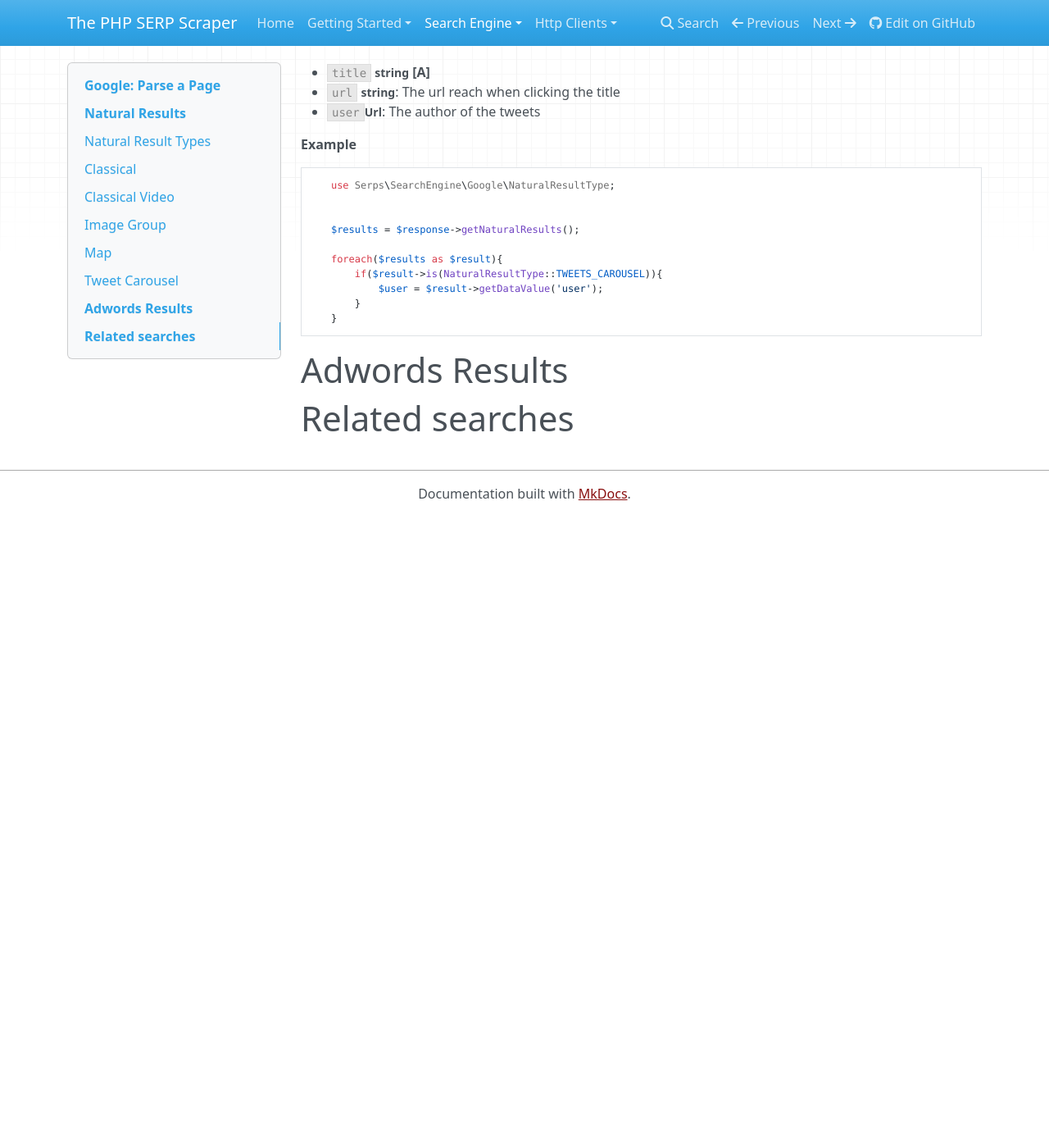
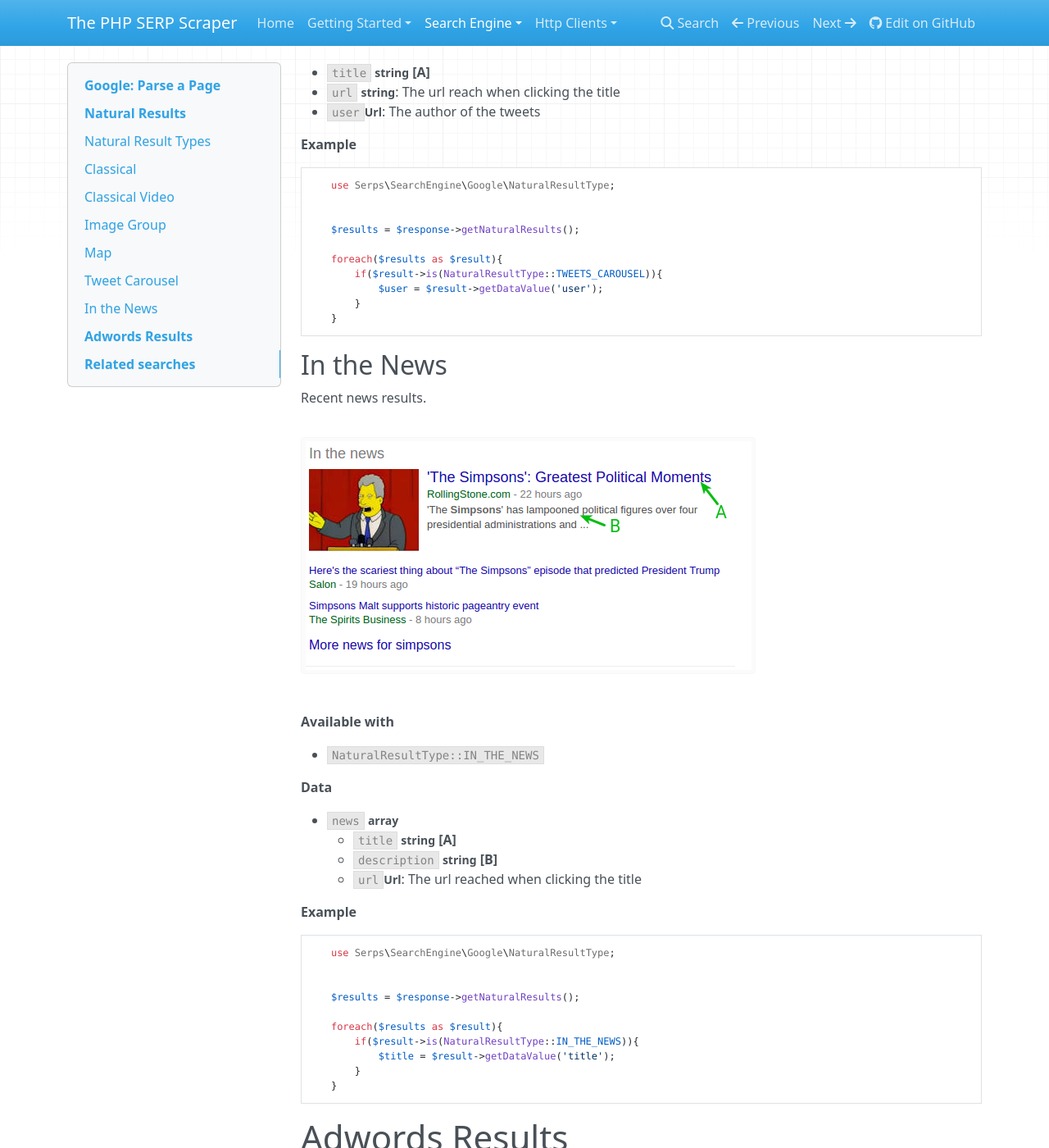
Before and after one commit to serp-spider/documentation, an MkDocs documentation site: the page built from docs/search-engine/google/parse-page.md, in a window 1280 px wide and 1400 px high, scrolled down 7150 px. Shown: the whole window at 82% size. Built offline with MkDocs 1.6.1, drawn with Linux system fonts in a browser that asks for light colours; nearby versions of some CDN libraries; old or Windows-style settings are respelled for this version of MkDocs; before the commit the page ends 7780 px from its top, so only the background shows below that.

Commit message:
Google: In the news

````diff
--- a/docs/search-engine/google/parse-page.md
+++ b/docs/search-engine/google/parse-page.md
@@ -264,6 +264,40 @@ Recent tweet list from an user matching the search keywords.
     }
 ```
 
+## In the News
+
+Recent news results.
+
+
+![In the News](images/result-types/in_the_news.png)
+
+
+**Available with**
+
+- ``NaturalResultType::IN_THE_NEWS``
+
+**Data**
+
+- ``news`` <small>**array**</small>
+    - ``title`` <small>**string**</small> **[A]**
+    - ``description`` <small>**string**</small> **[B]**
+    - ``url``<small>**Url**</small>: The url reached when clicking the title
+
+**Example**
+
+```php
+    use Serps\SearchEngine\Google\NaturalResultType;
+
+
+    $results = $response->getNaturalResults();
+
+    foreach($results as $result){
+        if($result->is(NaturalResultType::IN_THE_NEWS)){
+            $title = $result->getDataValue('title');
+        }
+    }
+```
+
 
 
 
````
Also changed, not shown: other parts of docs/search-engine/google/parse-page.md (+1 -1 lines), docs/search-engine/google/images/result-types/in_the_news.png (added).
